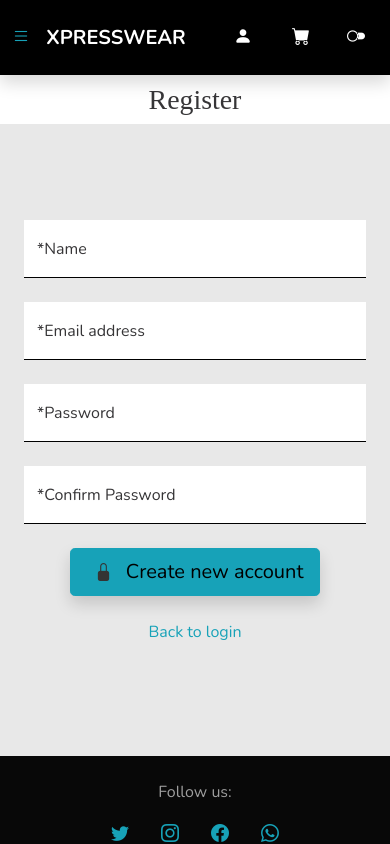
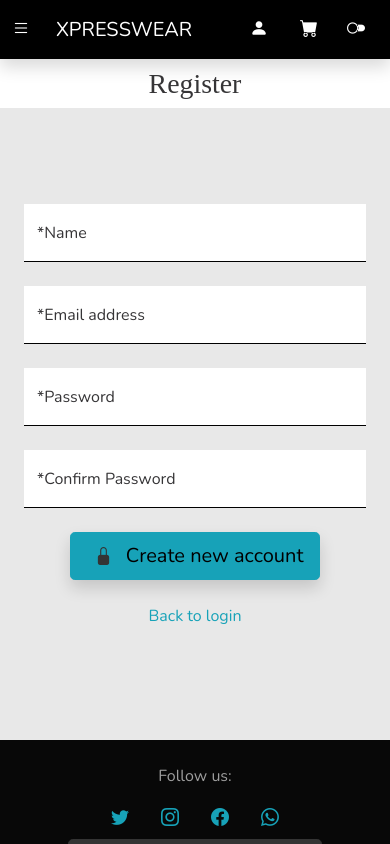
Before and after one commit to ceenobi/xpresswear-ecom, a Next.js app: page /register in a window 390 px wide. Shown: the top 844 px of the page. Built offline with nearby package versions, Linux system fonts and the light colour scheme; a small style sheet from the web is missing; a web font is replaced by a local one.

Commit message:
optimise

```diff
--- a/components/Navbar.js
+++ b/components/Navbar.js
@@ -5,7 +5,7 @@
 import { Store } from '../utils/store'
 import Cookies from 'js-cookie'
 import { useRouter } from 'next/router'
-import Search from './Search'
+// import Search from './Search'
 import Offcanv from './Offcanvas/Offcanv'
 import styled from 'styled-components'
 import ShopMenu from './SubNavmenu/ShopMenu'
@@ -38,6 +38,7 @@
   return (
     <Navmenu>
       <Navbar
+        collapseOnSelect
         variant='none'
         expand='lg'
         style={{ background: '#000000' }}
@@ -46,10 +47,11 @@
         <Container>
           <Offcanv />
           <Link href='/' passHref>
-            <Navbar.Brand className='fw-bold justify-content-center text-uppercase'>
+            <Navbar.Brand className='text-uppercase flex-grow-1 flex-lg-grow-0 justify-content-center'>
               XpressWear
             </Navbar.Brand>
           </Link>
+
           <Navbar.Collapse id='basic-navbar-nav' className='d-none d-lg-block'>
             <Nav className='me-auto mt-3'>
               <Link href='/shop/products' passHref>
@@ -111,10 +113,10 @@
               {/* <Search className='' /> */}
             </Nav>
           </Navbar.Collapse>
-          <Navbar>
+
             {userInfo ? (
               <div className='hoverdown'>
-                <p className='hoverbtn cart-text px-2 my-2'>{userInfo.name}</p>
+                <p className='hoverbtn cart-text my-2'>{userInfo.name}</p>
                 <div className='hoverdown-content'>
                   <p
                     type='button'
@@ -160,12 +162,11 @@
                     </Badge>
                   </div>
                 ) : (
-                  <i className='bi bi-cart-fill px-2'></i>
+                  <i className='bi bi-cart-fill'></i>
                 )}
               </Nav.Link>
             </Link>
             <Toggleswitch toggleTheme={toggleTheme} theme={theme} />
-          </Navbar>
         </Container>
       </Navbar>
     </Navmenu>
--- a/components/Offcanvas/Offcanv.js
+++ b/components/Offcanvas/Offcanv.js
@@ -10,8 +10,8 @@
   const handleShow = () => setShow(true)
 
   return (
-    <div className='align-self-lg-center d-lg-none '>
-      <i className='bi bi-list text-info' onClick={handleShow} type='button' />
+    <div className='align-self-lg-center d-lg-none flex-grow-1'>
+      <i className='bi bi-list' onClick={handleShow} type='button' />
       <Offcanvas
         show={show}
         onHide={handleClose}
@@ -48,11 +48,11 @@
                 <Nav.Link className='mb-2 border-bottom'>Belts</Nav.Link>
               </Link>
               <Link href='/shop/products' passHref>
-                <Nav.Link className='mb-2 border-bottom'>Fragrance</Nav.Link>
+                <Nav.Link className='mb-2 border-bottom'>Help</Nav.Link>
               </Link>
-              <Nav className='mx-3 mt-4'>
+              {/* <Nav className='mx-3 mt-4'>
                 <Search />
-              </Nav>
+              </Nav> */}
             </Nav>
           </Container>
         </Offcanvas.Body>
```
